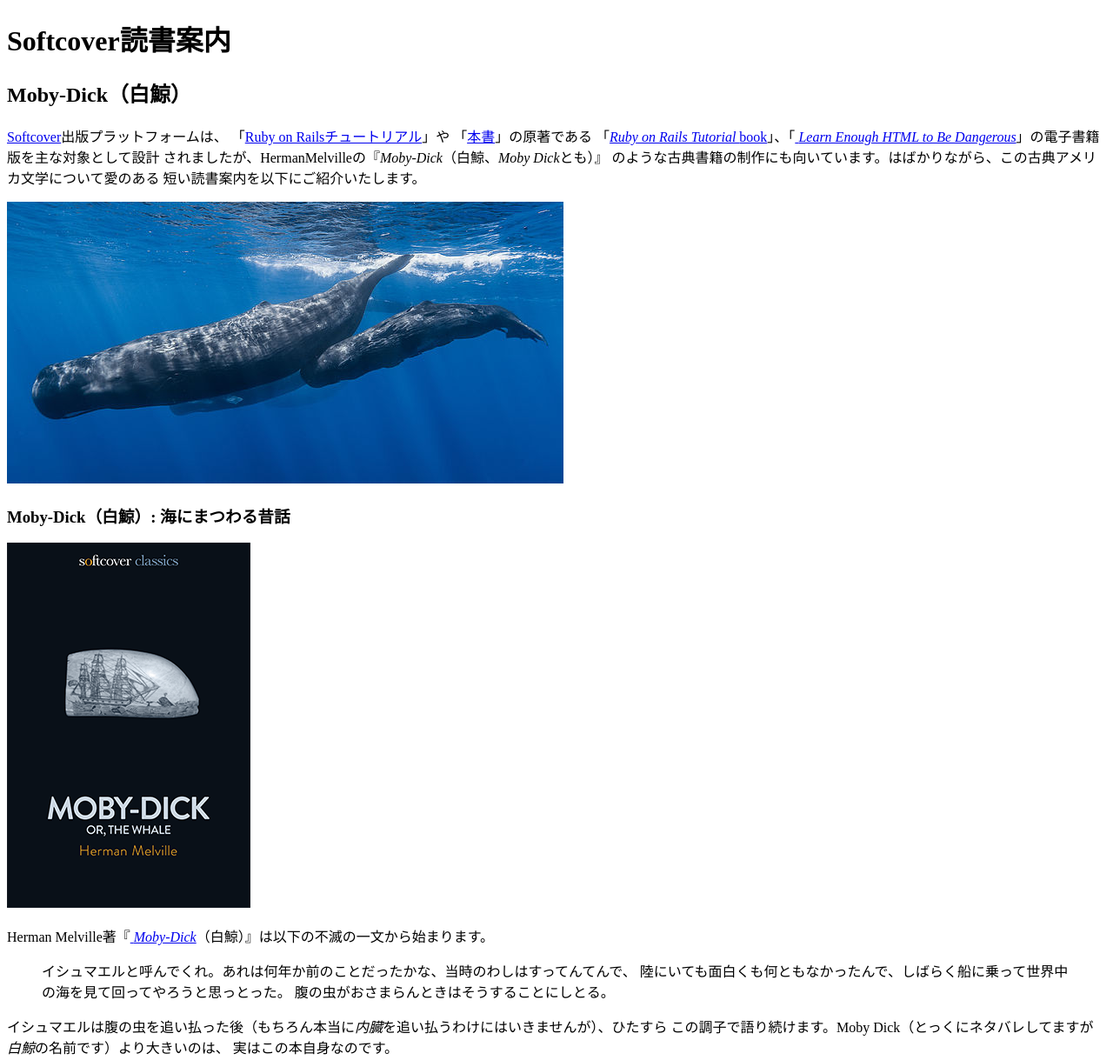
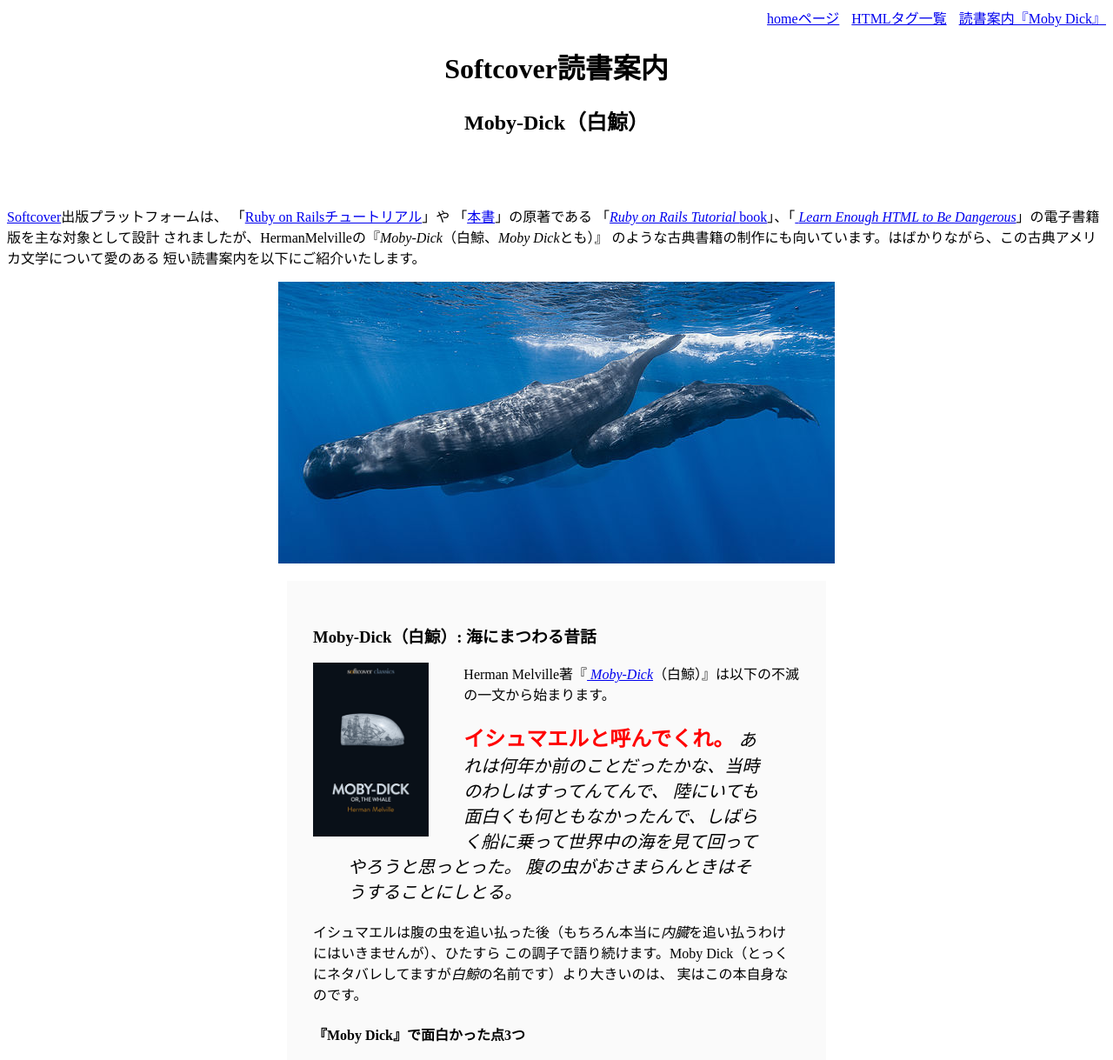
Before and after one commit to yukinori-y/sample_website, a plain HTML site: page moby_dick.html in a window 1280 px wide. Shown: the top 1219 px of the page at 87% size. Drawn offline with Linux system fonts and the light colour scheme.

```diff
--- /dev/null
+++ b/css/main.css
@@ -0,0 +1,6 @@
+.nav-menu {
+  text-align: right;
+}
+.nav-spacing {
+  margin: 0 0 0 10px;
+}
--- a/moby_dick.html
+++ b/moby_dick.html
@@ -5,11 +5,16 @@
     <meta charset="utf-8">
   </head>
   <body>
+    <div style="text-align: right; ">
+      <a href="index.html" >homeページ</a>
+      <a href="tags.html" style="margin: 0 0 0 10px;">HTMLタグ一覧</a>
+      <a href="moby_dick.html" style="margin: 0 0 0 10px;">読書案内『Moby Dick』</a>
+    </div>
 
-    <!-- スタイルをもっと追加すること（最後のセクションで行う予定） -->
     <header>
-      <h1>Softcover読書案内</h1>
-      <h2>Moby-Dick（白鯨）</h2>
+      <header style="text-align: center; margin: 0 0 80px;">
+      <h1 style="text-align: center;">Softcover読書案内</h1>
+      <h2 style="text-align: center;">Moby-Dick（白鯨）</h2>
     </header>
 
     <div>
@@ -27,16 +32,17 @@
     </div>
 
     <a href="https://commons.wikimedia.org/wiki/File:Sperm_whale_pod.jpg">
-      <img src="images/sperm_whales.jpg" alt="クジラ">
+      <img src="images/sperm_whales.jpg" alt="クジラ" style="display: block; margin: 0 auto;">
     </a>
 
-    <div>
+    <div style="width: 560px; margin: 20px auto; padding: 30px;
+    background-color: #fafafa;">
 
       <h3>Moby-Dick（白鯨）: 海にまつわる昔話</h3>
 
       <a href="https://www.softcover.io/read/6070fb03/moby-dick"
          target="_blank" rel="noopener">
-        <img src="images/moby_dick.png" alt="Moby-Dick（白鯨）">
+        <img src="images/moby_dick.png" alt="Moby-Dick（白鯨）" height="200px" style="float: left;  margin: 0 40px 0 0;">
       </a>
 
       <p>
@@ -45,9 +51,10 @@
         <em>Moby-Dick</em></a>（白鯨）』は以下の不滅の一文から始まります。
       </p>
 
-      <blockquote>
+      <blockquote style="font-style: italic; font-size: 20px;">
         <p>
-          <span>イシュマエルと呼んでくれ。</span>あれは何年か前のことだったかな、当時のわしはすってんてんで、
+          <span style="font-style: normal; font-size: 24px; font-weight: bold;color: #ff0000;">イシュマエルと呼んでくれ。</span>
+          あれは何年か前のことだったかな、当時のわしはすってんてんで、
           陸にいても面白くも何ともなかったんで、しばらく船に乗って世界中の海を見て回ってやろうと思っとった。
           腹の虫がおさまらんときはそうすることにしとる。
         </p>
```
Also changed, not shown: index.html (+15 -7 lines), tags.html (+9 -1 lines).
